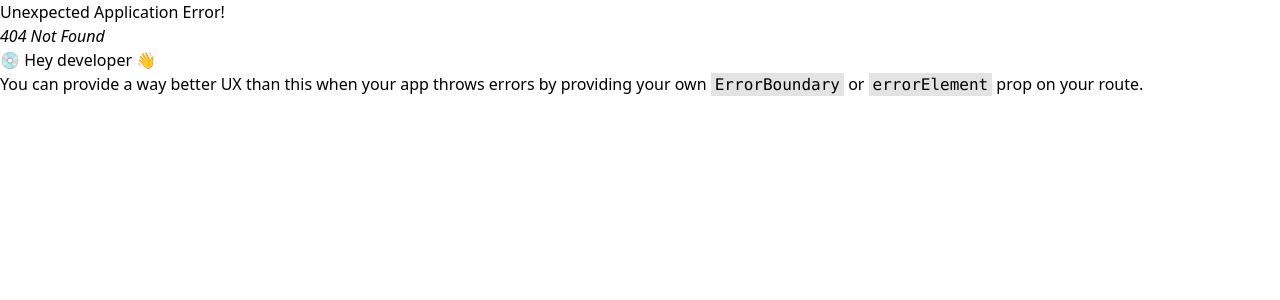
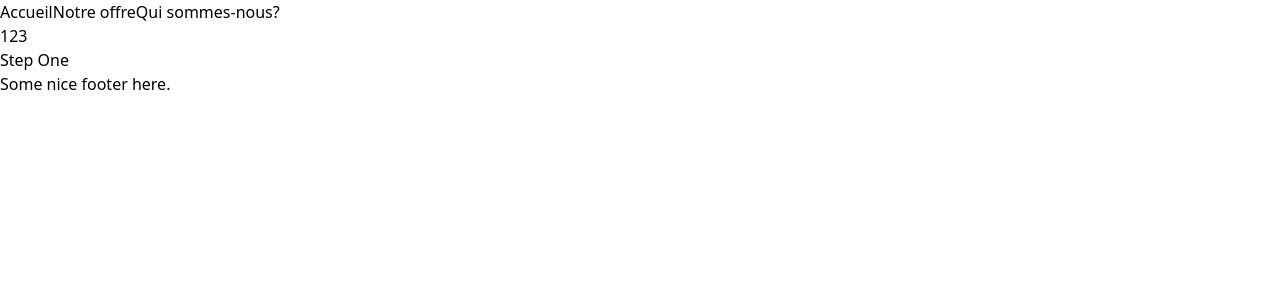
Before and after one commit to nathvda/SunnyHillAgency, a React (Vite) app: page /form/step-one in a window 1280 px wide. Before the commit this address had no page. Shown: the top 300 px of the page. Built offline with nearby package versions, Linux system fonts and the light colour scheme.

Commit message:
trying to set up the form

```diff
--- a/src/App.tsx
+++ b/src/App.tsx
@@ -1,5 +1,4 @@
 import Footer from "./Footer";
-import Form from "./Form"
 import Navigation from "./Navigation"
 import { Outlet } from 'react-router-dom';
 
--- a/src/Form.tsx
+++ b/src/Form.tsx
@@ -1,7 +1,16 @@
+import { useFormStore } from "./store";
+import { Outlet, Link } from "react-router-dom";
+
 const Form = () => {
+    const Form = useFormStore((store) => store.form);
+
     return (
         <div>
-            This will be the form.
+            <Link to="/form/step-one">1</Link>
+            <Link to="/form/step-two">2</Link>
+            <Link to="/form/step-three">3</Link>
+
+            <Outlet/>
         </div>
     );
 };
--- /dev/null
+++ b/src/FormSteps/StepOne.tsx
@@ -0,0 +1,9 @@
+const StepOne = () => {
+    return (
+        <div>
+            Step One
+        </div>
+    );
+};
+
+export default StepOne;
--- /dev/null
+++ b/src/FormSteps/StepThree.tsx
@@ -0,0 +1,9 @@
+const StepThree = () => {
+    return (
+        <div>
+            Step Three
+        </div>
+    );
+};
+
+export default StepThree;
--- /dev/null
+++ b/src/FormSteps/StepTwo.tsx
@@ -0,0 +1,9 @@
+const StepTwo = () => {
+    return (
+        <div>
+            Step two
+        </div>
+    );
+};
+
+export default StepTwo;
--- a/src/main.tsx
+++ b/src/main.tsx
@@ -7,6 +7,9 @@ import About from './About.tsx';
 import Product from './Product.tsx';
 import Greetings from './Greetings.tsx';
 import Form from './Form.tsx';
+import StepOne from './FormSteps/StepOne.tsx';
+import StepTwo from './FormSteps/StepTwo.tsx';
+import StepThree from './FormSteps/StepThree.tsx';
 
 
 const router = createBrowserRouter(
@@ -16,7 +19,11 @@ const router = createBrowserRouter(
       <Route index element={<Greetings/>}/>
       <Route path="/about" element={<About/>}/>
       <Route path="/product" element={<Product/>}/>
-      <Route path="/form" element={<Form/>}></Route>
+      <Route path="/form" element={<Form/>}>
+        <Route path="/form/step-one" element={<StepOne/>}/>
+        <Route path="/form/step-two" element={<StepTwo/>}/>
+        <Route path="/form/step-three" element={<StepThree/>}/>
+      </Route>
     </Route>
 
     </>
--- a/src/store.ts
+++ b/src/store.ts
@@ -7,7 +7,7 @@ interface FormState{
     }
 }
 
-const useFormStore = create<FormState>()(
+export const useFormStore = create<FormState>()(
     devtools(
         persist(
             (set) => ({
```
